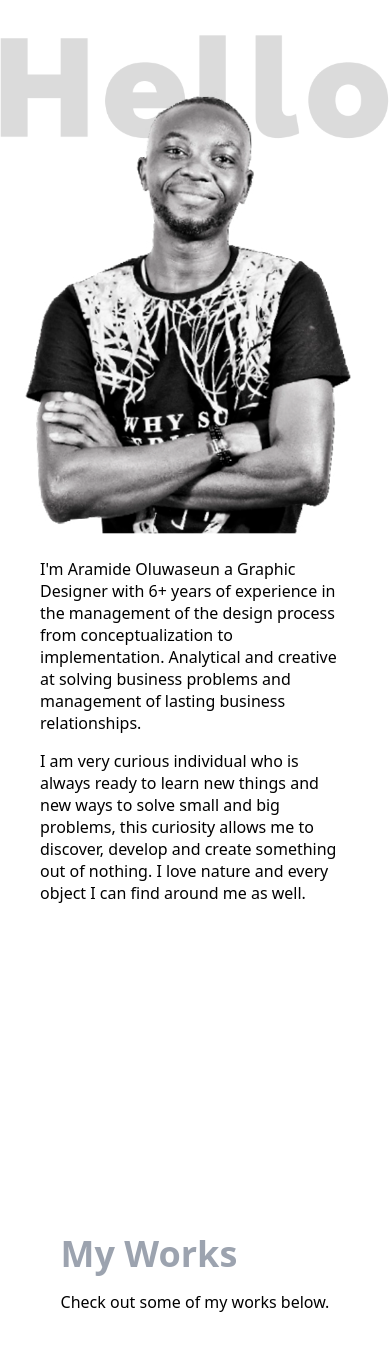
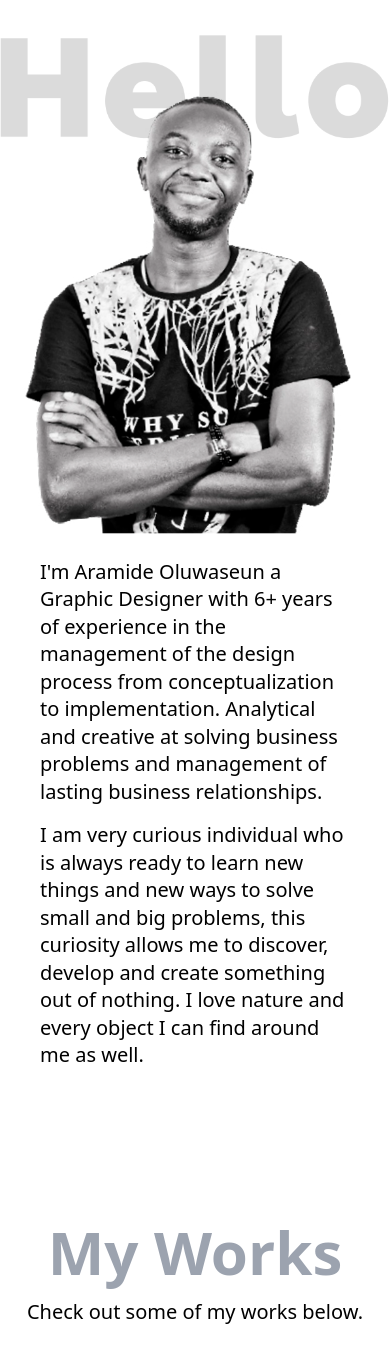
Before and after one commit to Qaudri/aragrafix, a Nuxt app: page / in a window 390 px wide. Shown: the top 1362 px of the page. Built offline with nearby package versions, Linux system fonts and the light colour scheme.

Commit message:
refactor: portfolio section text comp

```diff
--- a/pages/index.vue
+++ b/pages/index.vue
@@ -1,5 +1,5 @@
 <template>
-  <body>
+  <div>
     <section class="h-screen container mx-auto flex justify-center">
       <div class="lg:flex block">
         <div class="w-full lg:w-1/2 xl:w-2/5">
@@ -8,7 +8,7 @@
 
         <div class="w-full lg:w-1/2 bottom-0 lg:flex lg:items-center lg:justify-center lg:h-screen xl:w-3/5">
           <div>
-            <p class="block py-6 lg:py-0 font-normal md:text-lg text-base px-10 lg:text-xl lg:px-16 leading-snug lg:leading-tight 2xl:text-3xl xl:px-48">
+            <p class="block py-6 lg:py-0 font-normal text-xl text-base px-10 lg:px-16 leading-snug lg:leading-tight 2xl:text-3xl xl:px-48">
               I'm Aramide Oluwaseun a Graphic Designer with 6+ years of experience in the management of the design process
               from conceptualization to implementation. Analytical and creative at solving business problems and management of lasting business relationships.
               <span class="block mt-4"> I am very curious individual who is always ready to learn new things and new ways to solve small and big problems, this curiosity allows me to discover, develop and create something out of nothing.
@@ -21,14 +21,14 @@
 
     <section class="h-screen flex justify-center items-center">
       <div class="">
-        <h1 class="font-bold text-4xl xl:text-7xl text-gray-400 my-4">My Works</h1>
-        <p class="text-base xl:text-xl flex justify-center mx-auto">Check out some of my works below.</p>
+        <h1 class="font-bold text-6xl xl:text-7xl text-gray-400 my-4 flex justify-center mx-auto">My Works</h1>
+        <p class="text-xl flex justify-center mx-auto">Check out some of my works below.</p>
         <div class="grid grid-cols-3">
 
         </div>
       </div>
     </section>
-  </body>
+  </div>
 </template>
 
 <script>
```
